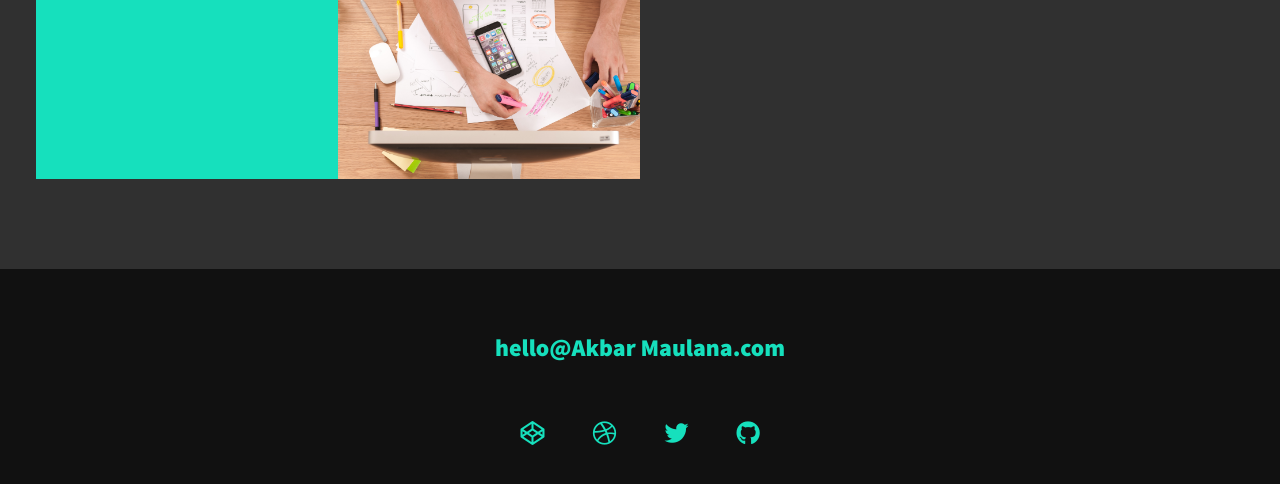
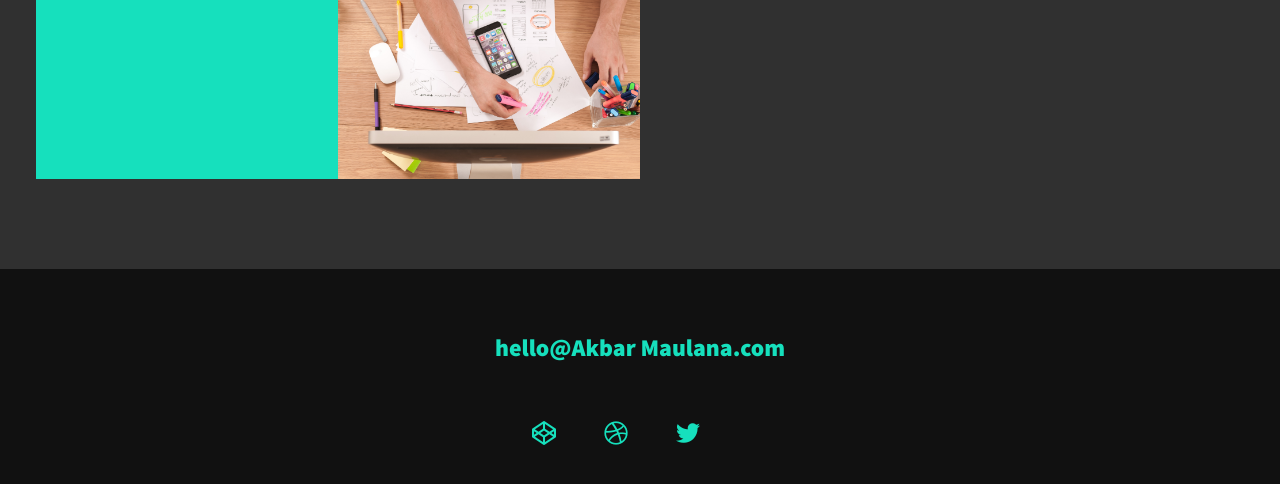
Before and after one commit to AKBARMAULANA06/fortofolio, a plain HTML site: page index.html in a window 1280 px wide. Shown: the part 2427-2911 px from the top of the page. Drawn offline with nearby package versions, Linux system fonts and the light colour scheme.

Commit message:
Update index.html

```diff
--- a/index.html
+++ b/index.html
@@ -173,7 +173,7 @@
             </li>
             <li class="social-list__item">
                 <a class="social-list__link" href="akbar.freesite.online">
-                    <i class="fab fa-github"></i>
+                    <i class="akbar.freesite.online"></i>
                 </a>
             </li>
         </ul>
```
